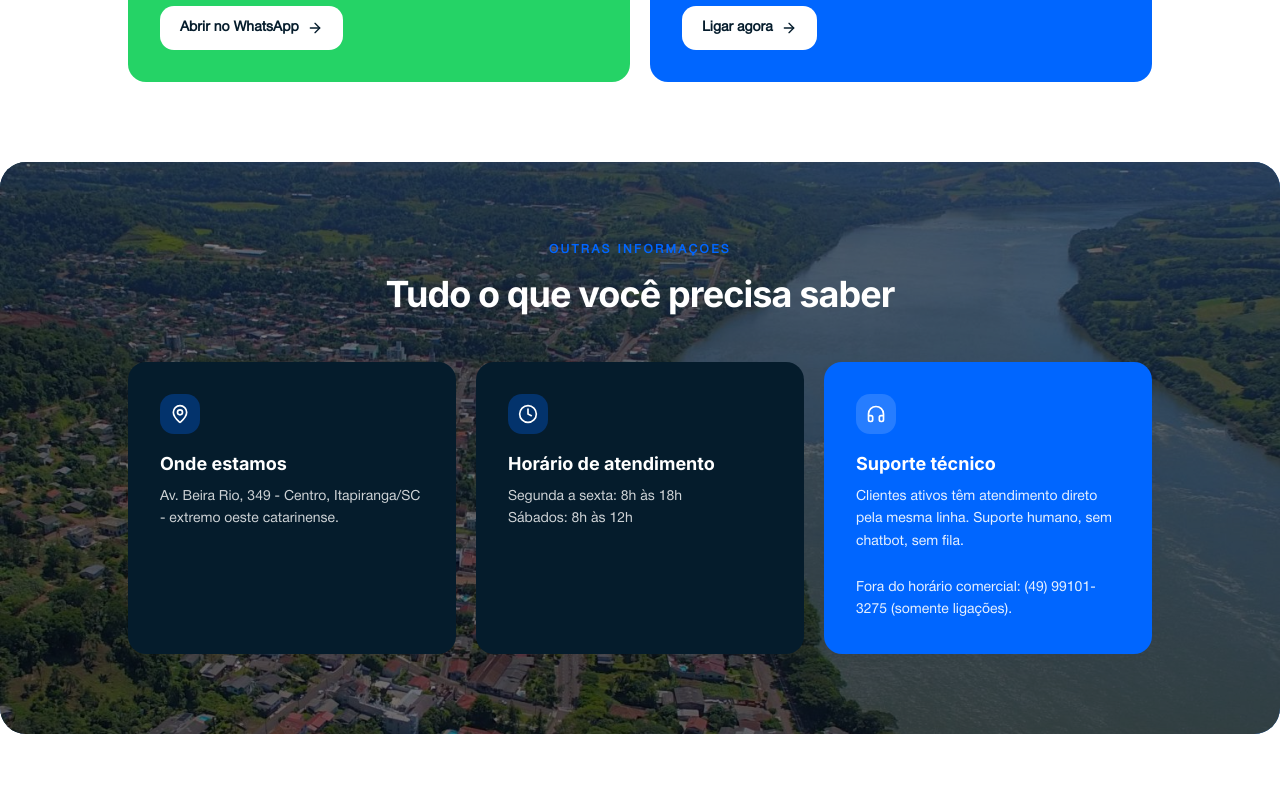
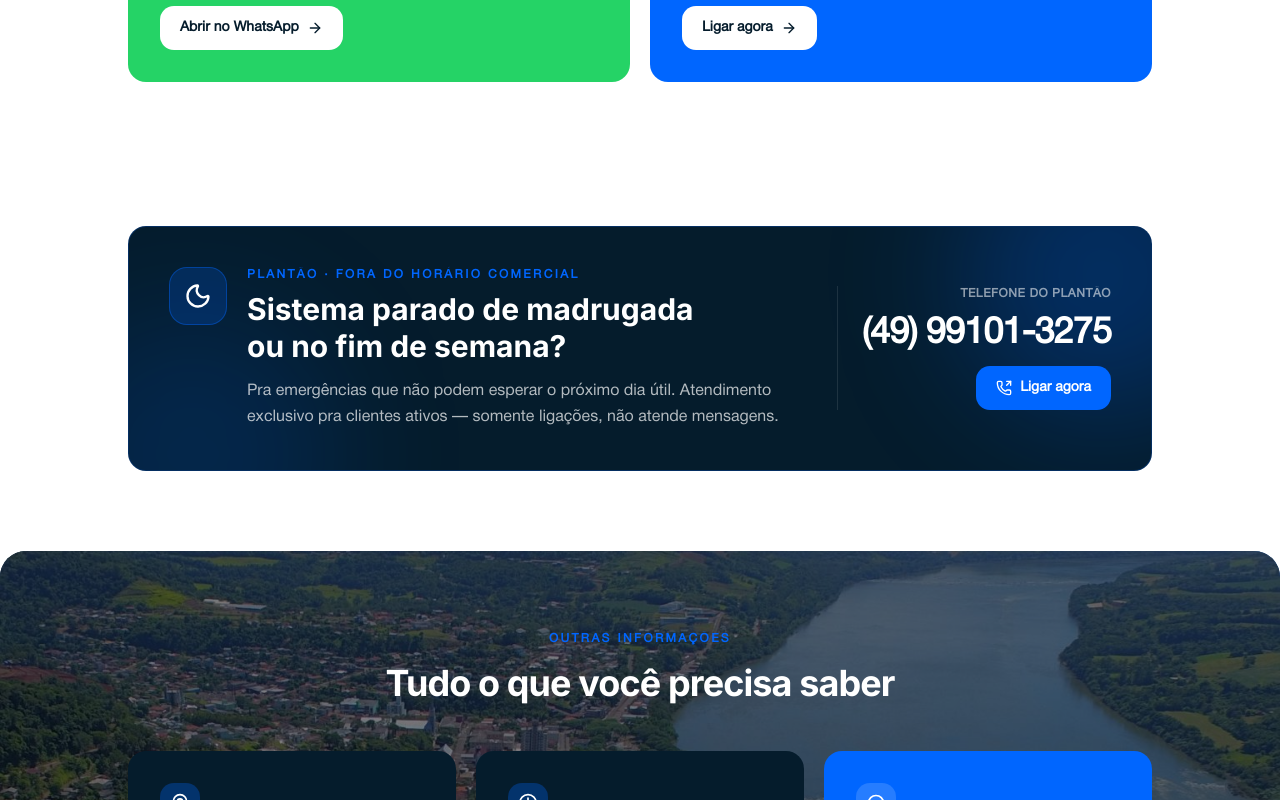
Before and after one commit to nedelsistemas/site, a Next.js app: page /contact in a window 1280 px wide. Shown: the part 700-1500 px from the top of the page. Built offline with nearby package versions, Linux system fonts and the light colour scheme.

Commit message:
mais ênfase ao plantão

```diff
--- a/src/app/contact/page.tsx
+++ b/src/app/contact/page.tsx
@@ -7,7 +7,9 @@ import {
   Mail,
   MapPin,
   MessageCircle,
+  Moon,
   PhoneCall,
+  PhoneOutgoing,
   PlayCircle,
 } from "lucide-react";
 import { Section } from "@/components/ui/section";
@@ -61,7 +63,7 @@ const SECONDARY_INFO = [
     Icon: Headphones,
     accent: "vivid" as const,
     title: "Suporte técnico",
-    body: "Clientes ativos têm atendimento direto pela mesma linha. Suporte humano, sem chatbot, sem fila.\n\nFora do horário comercial: (49) 99101-3275 (somente ligações).",
+    body: "Clientes ativos têm atendimento direto pela mesma linha. Suporte humano, sem chatbot, sem fila.",
   },
 ];
 
@@ -136,6 +138,58 @@ export default function Contact() {
             );
           })}
         </RevealStagger>
+      </Section>
+
+      {/* Plantão fora do horário */}
+      <Section className="my-0 pb-12 md:pb-20">
+        <Reveal className="w-full">
+          <div className="relative overflow-hidden rounded-2xl bg-nedel-black-blue border border-nedel-blue/25 p-7 md:p-10">
+            <div
+              aria-hidden
+              className="absolute -top-24 -right-24 size-72 rounded-full bg-nedel-blue/25 blur-3xl"
+            />
+            <div
+              aria-hidden
+              className="absolute -bottom-32 -left-20 size-72 rounded-full bg-nedel-blue/15 blur-3xl"
+            />
+
+            <div className="relative flex flex-col md:flex-row md:items-center md:justify-between gap-8">
+              <div className="flex items-start gap-5">
+                <div className="shrink-0 inline-flex p-3.5 rounded-2xl bg-nedel-blue/20 border border-nedel-blue/40">
+                  <Moon className="size-7 text-white" />
+                </div>
+                <div>
+                  <p className="text-xs font-semibold uppercase tracking-[0.2em] text-nedel-blue">
+                    Plantão · fora do horário comercial
+                  </p>
+                  <h2 className="text-2xl md:text-3xl font-bold text-white mt-2 leading-tight">
+                    Sistema parado de madrugada
+                    <br className="hidden md:block" /> ou no fim de semana?
+                  </h2>
+                  <p className="text-white/70 text-sm md:text-base leading-relaxed mt-3 max-w-xl">
+                    Pra emergências que não podem esperar o próximo dia útil. Atendimento exclusivo pra clientes ativos — somente ligações, não atende mensagens.
+                  </p>
+                </div>
+              </div>
+
+              <div className="flex flex-col items-start md:items-end gap-3 md:shrink-0 md:pl-6 md:border-l md:border-white/10">
+                <p className="text-xs font-semibold uppercase tracking-wider text-white/55">
+                  Telefone do plantão
+                </p>
+                <p className="text-3xl md:text-4xl font-bold text-white tracking-tight">
+                  (49) 99101-3275
+                </p>
+                <a
+                  href="tel:+5549991013275"
+                  className="inline-flex items-center gap-2 bg-nedel-blue text-white px-5 py-3 rounded-xl text-sm font-semibold hover:bg-nedel-blue/85 transition-colors"
+                >
+                  <PhoneOutgoing size={16} />
+                  Ligar agora
+                </a>
+              </div>
+            </div>
+          </div>
+        </Reveal>
       </Section>
 
       {/* Info secundária */}
--- a/src/components/navbar.tsx
+++ b/src/components/navbar.tsx
@@ -4,7 +4,7 @@ import Image from "next/image";
 import Link from "next/link";
 import { usePathname } from "next/navigation";
 import { useState } from "react";
-import { ArrowRight, House, Menu } from "lucide-react";
+import { ArrowRight, House, Menu, Moon } from "lucide-react";
 import {
   Sheet,
   SheetContent,
@@ -119,7 +119,24 @@ export default function Navbar() {
             ))}
           </ul>
 
-          <div className="mt-auto p-4">
+          <div className="mt-auto p-4 space-y-3">
+            <a
+              href="tel:+5549991013275"
+              onClick={() => setOpen(false)}
+              className="w-full inline-flex items-center gap-3 px-3 py-3 rounded-xl bg-nedel-blue/5 border border-nedel-blue/30 hover:bg-nedel-blue/10 transition-colors"
+            >
+              <span className="shrink-0 inline-flex p-2 rounded-lg bg-nedel-blue/15">
+                <Moon size={16} className="text-nedel-blue" />
+              </span>
+              <span className="flex-1 text-left">
+                <span className="block text-[10px] font-semibold uppercase tracking-[0.18em] text-nedel-blue">
+                  Plantão
+                </span>
+                <span className="block text-sm font-semibold text-nedel-black-blue">
+                  (49) 99101-3275
+                </span>
+              </span>
+            </a>
             <Link
               href="/contact"
               onClick={() => setOpen(false)}
```
